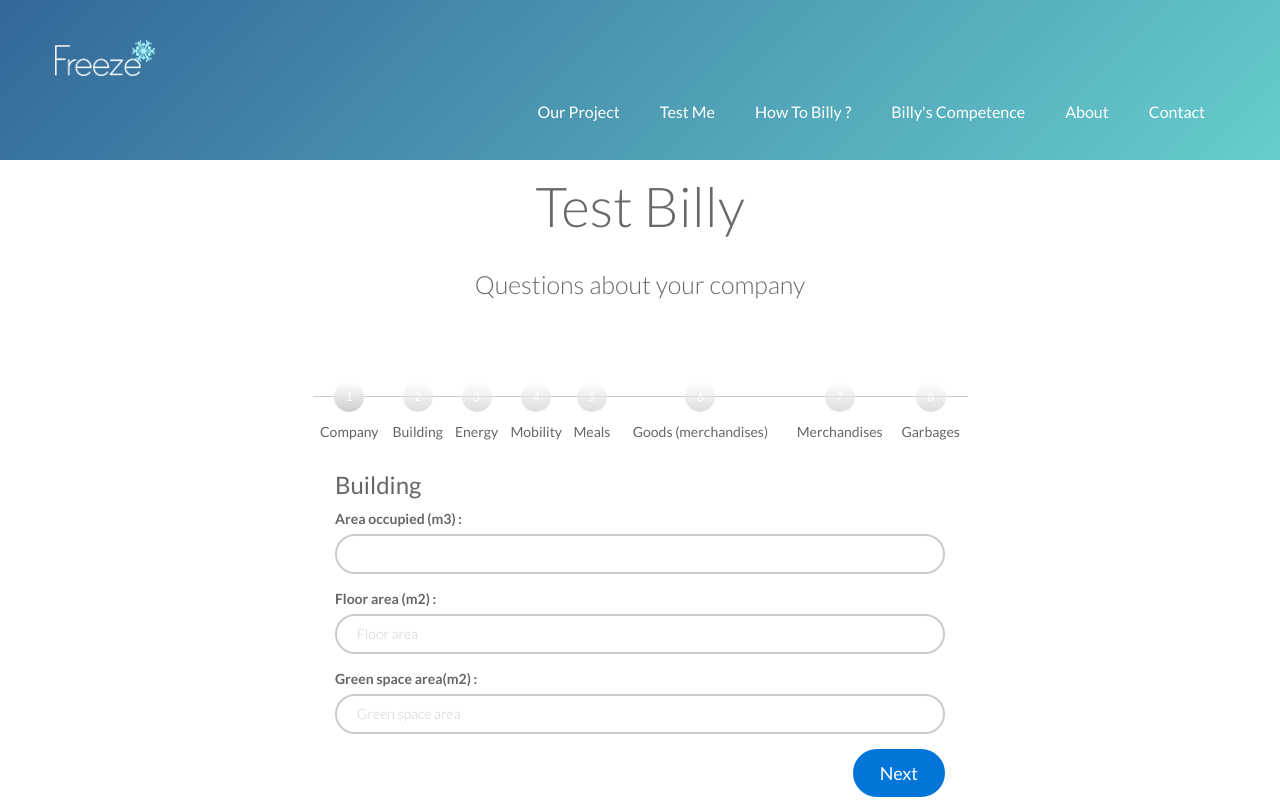
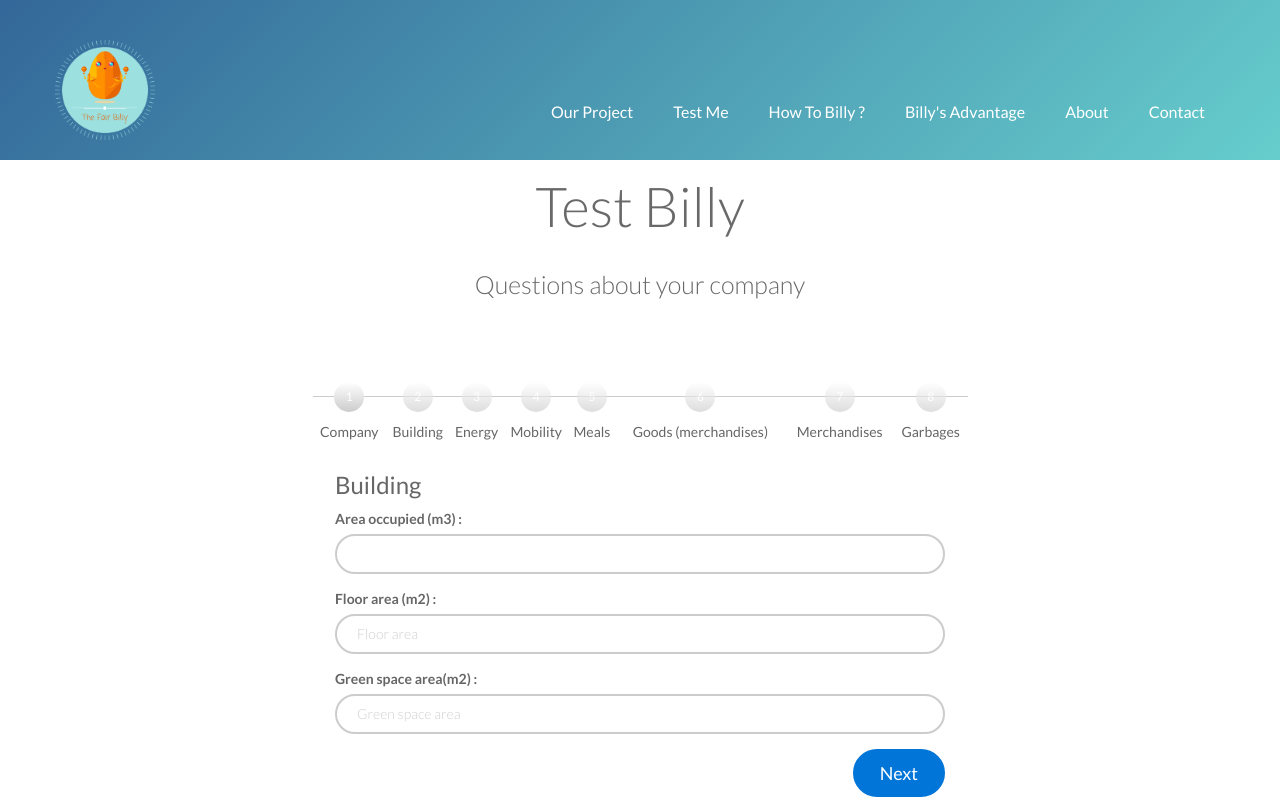
Before and after one commit to sylvainBrunet/workshop, an Angular app: page /simulateur in a window 1280 px wide. Shown: the top 800 px of the page. Built offline with nearby package versions, Linux system fonts and the light colour scheme.

Commit message:
menu preloader componente

```diff
--- a/src/app/app.component.html
+++ b/src/app/app.component.html
@@ -1 +1,2 @@
+
 <router-outlet></router-outlet>
--- a/src/app/app.module.ts
+++ b/src/app/app.module.ts
@@ -9,6 +9,8 @@ import { HomepageComponent } from './homepage/homepage.component';
 import { SimulatorComponent } from './simulator/simulator.component';
 import { ResultComponent } from './result/result.component';
 import { TestbillyComponent } from './testbilly/testbilly.component';
+import { MenuComponent } from './menu/menu.component';
+import { PreloaderComponent } from './preloader/preloader.component';
 
 @NgModule({
   declarations: [
@@ -16,7 +18,9 @@ import { TestbillyComponent } from './testbilly/testbilly.component';
     HomepageComponent,
     SimulatorComponent,
     ResultComponent,
-    TestbillyComponent
+    TestbillyComponent,
+    MenuComponent,
+    PreloaderComponent
   ],
   imports: [
     BrowserModule,
--- a/src/app/homepage/homepage.component.html
+++ b/src/app/homepage/homepage.component.html
@@ -1,57 +1,8 @@
-<div class="pre-loader">
-  <div class="load-con">
-    <img src="../../assets/img/robot.png" class="animated fadeInDown" alt="">
-    <div class="spinner">
-      <div class="bounce1"></div>
-      <div class="bounce2"></div>
-      <div class="bounce3"></div>
-    </div>
-  </div>
-</div>
+<app-preloader></app-preloader>
 
 <header>
 
-  <nav class="navbar navbar-default navbar-fixed-top" role="navigation">
-    <div class="container">
-      <!-- Brand and toggle get grouped for better mobile display -->
-      <div class="navbar-header">
-        <button type="button" class="navbar-toggle" data-toggle="collapse" data-target="#bs-example-navbar-collapse-1">
-          <span class="fa fa-bars fa-lg"></span>
-        </button>
-        <a class="navbar-brand">
-          <img src="../../assets/img/billy.png" alt="" class="logo" style="max-width: 150px;">
-        </a>
-      </div>
-
-      <!-- Collect the nav links, forms, and other content for toggling -->
-      <div class="collapse navbar-collapse" id="bs-example-navbar-collapse-1">
-
-        <ul class="nav navbar-nav navbar-right">
-          <li><a href="#screens">our project </a>
-          </li>
-          <li><a routerLink="/simulateur">test me </a>
-          </li>
-          <li><a href="#demo">how to Billy ? </a>
-          </li>
-          <li><a href="#features">Billy's Advantage</a>
-          </li>
-          <!--<li><a href="#reviews">reviews</a>
-          </li>
-          <li><a href="#screens">screens</a>
-          </li>
-          <li><a href="#demo">demo</a>
-          </li>--->
-          <li><a href="#about">about</a>
-          </li>
-          <li><a href="#support">contact</a>
-          </li>
-        </ul>
-      </div>
-      <!-- /.navbar-collapse -->
-    </div>
-    <!-- /.container-->
-  </nav>
-
+<app-menu></app-menu>
 
   <!--RevSlider-->
   <div class="tp-banner-container">
--- /dev/null
+++ b/src/app/menu/menu.component.html
@@ -0,0 +1,41 @@
+
+  <nav class="navbar navbar-default navbar-fixed-top" role="navigation">
+    <div class="container">
+      <!-- Brand and toggle get grouped for better mobile display -->
+      <div class="navbar-header">
+        <button type="button" class="navbar-toggle" data-toggle="collapse" data-target="#bs-example-navbar-collapse-1">
+          <span class="fa fa-bars fa-lg"></span>
+        </button>
+        <a class="navbar-brand">
+          <img src="../../assets/img/billy.png" alt="" class="logo" style="max-width: 150px;">
+        </a>
+      </div>
+
+      <!-- Collect the nav links, forms, and other content for toggling -->
+      <div class="collapse navbar-collapse" id="bs-example-navbar-collapse-1">
+
+        <ul class="nav navbar-nav navbar-right">
+          <li><a href="#screens">our project </a>
+          </li>
+          <li><a routerLink="/simulateur">test me </a>
+          </li>
+          <li><a href="#demo">how to Billy ? </a>
+          </li>
+          <li><a href="#features">Billy's Advantage</a>
+          </li>
+          <!--<li><a href="#reviews">reviews</a>
+          </li>
+          <li><a href="#screens">screens</a>
+          </li>
+          <li><a href="#demo">demo</a>
+          </li>--->
+          <li><a href="#about">about</a>
+          </li>
+          <li><a href="#support">contact</a>
+          </li>
+        </ul>
+      </div>
+      <!-- /.navbar-collapse -->
+    </div>
+    <!-- /.container-->
+  </nav>
--- /dev/null
+++ b/src/app/menu/menu.component.ts
@@ -0,0 +1,15 @@
+import { Component, OnInit } from '@angular/core';
+
+@Component({
+  selector: 'app-menu',
+  templateUrl: './menu.component.html',
+  styleUrls: ['./menu.component.css']
+})
+export class MenuComponent implements OnInit {
+
+  constructor() { }
+
+  ngOnInit() {
+  }
+
+}
--- /dev/null
+++ b/src/app/preloader/preloader.component.html
@@ -0,0 +1,10 @@
+<div class="pre-loader">
+  <div class="load-con">
+    <img src="../../assets/img/robot.png" class="animated fadeInDown" alt="">
+    <div class="spinner">
+      <div class="bounce1"></div>
+      <div class="bounce2"></div>
+      <div class="bounce3"></div>
+    </div>
+  </div>
+</div>
--- /dev/null
+++ b/src/app/preloader/preloader.component.ts
@@ -0,0 +1,15 @@
+import { Component, OnInit } from '@angular/core';
+
+@Component({
+  selector: 'app-preloader',
+  templateUrl: './preloader.component.html',
+  styleUrls: ['./preloader.component.css']
+})
+export class PreloaderComponent implements OnInit {
+
+  constructor() { }
+
+  ngOnInit() {
+  }
+
+}
--- a/src/app/testbilly/testbilly.component.html
+++ b/src/app/testbilly/testbilly.component.html
@@ -1,74 +1,14 @@
-<div class="pre-loader">
-  <div class="load-con">
-    <img src="../../assets/img/freeze/logo.png" class="animated fadeInDown" alt="">
-    <div class="spinner">
-    </div>
-  </div>
-</div>
+<app-preloader></app-preloader>
 
 <header>
-<footer class="navback">
-  <nav class="navbar navbar-default navbar-fixed-top" role="navigation">
-    <div class="container">
-      <!-- Brand and toggle get grouped for better mobile display -->
-      <div class="navbar-header">
-        <button type="button" class="navbar-toggle" data-toggle="collapse" data-target="#bs-example-navbar-collapse-1">
-          <span class="fa fa-bars fa-lg"></span>
-        </button>
-        <a class="navbar-brand">
-          <img src="../../assets/img/freeze/logo.png" alt="" class="logo">
-        </a>
-      </div>
-
-      <!-- Collect the nav links, forms, and other content for toggling -->
-      <div class="collapse navbar-collapse" id="bs-example-navbar-collapse-1">
-
-        <ul class="nav navbar-nav navbar-right">
-          <li><a href="#screens">our project </a>
-          </li>
-          <li><a href="/home">test me </a>
-          </li>
-          <li><a href="#billy">how to Billy ? </a>
-          </li>
-          <li><a href="#features">Billy's Competence</a>
-          </li>
-          <!--<li><a href="#reviews">reviews</a>
-          </li>
-          <li><a href="#screens">screens</a>
-          </li>
-          <li><a href="#demo">demo</a>
-          </li>--->
-          <li><a href="#about">about</a>
-          </li>
-          <li><a href="#support">contact</a>
-          </li>
-        </ul>
-      </div>
-      <!-- /.navbar-collapse -->
-</div>
-    <!-- /.container-->
-  </nav>
-</footer>
-
-
-
+  <footer class="navback">
+    <app-menu></app-menu>
+  </footer>
 
 </header>
 
 
 <div class="wrapper">
-  <section id="screens">
-
-
-
-
-      <!---<div class="filter scrollpoint sp-effect3">
-          <a href="javascript:void(0)" class="button js-filter-all active">Ecology</a>
-          <a href="javascript:void(0)" class="button js-filter-one">Economy</a>
-          <a href="javascript:void(0)" class="button js-filter-two">Social </a>
-          <a href="javascript:void(0)" class="button js-filter-three">Responsability</a>
-      </div>--->
-
 
   <section id="reviews" style="margin-top: -5%;">
 
@@ -89,6 +29,8 @@
 
   </section>
 
+</div>
+
 
 
   <footer style="margin-bottom: -90px;">
```
Also changed, not shown: src/app/menu/menu.component.css (added), src/app/preloader/preloader.component.css (added), 2 other files (tests, documents, lock files or other folders).
